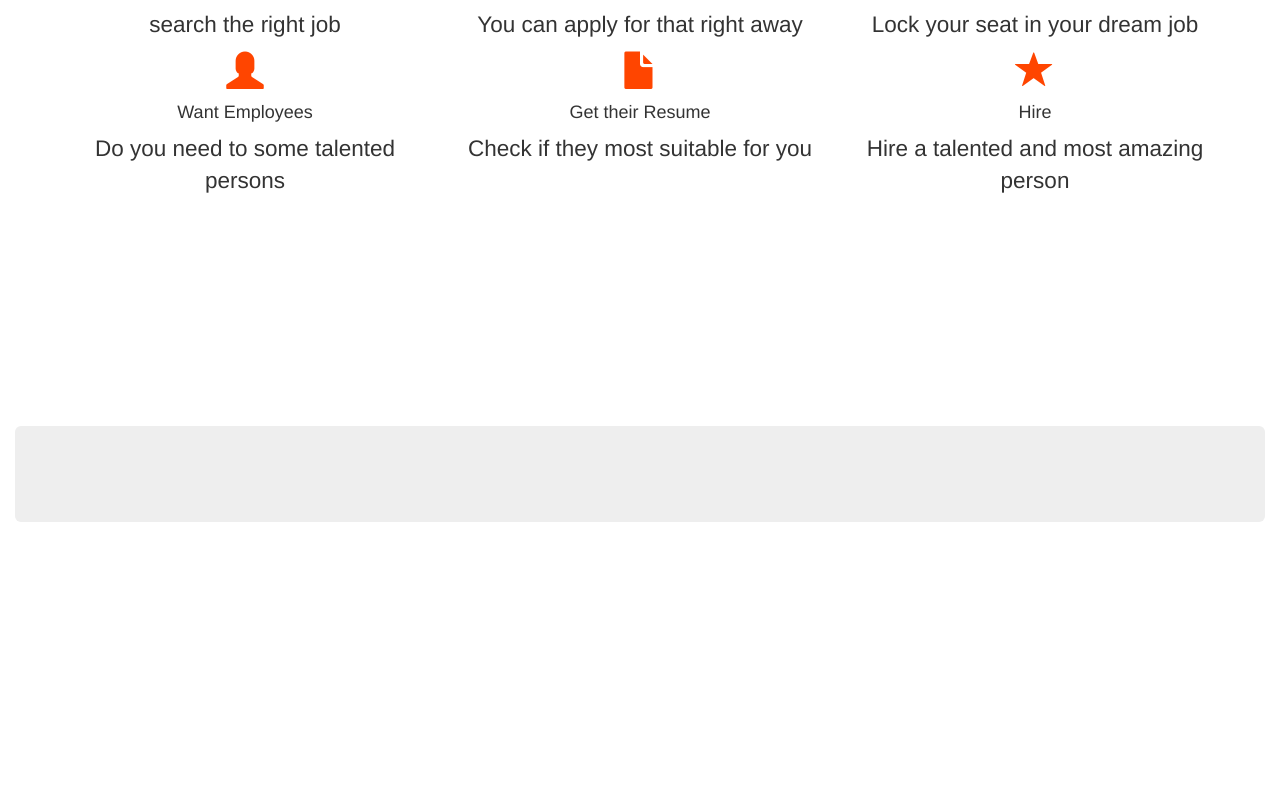
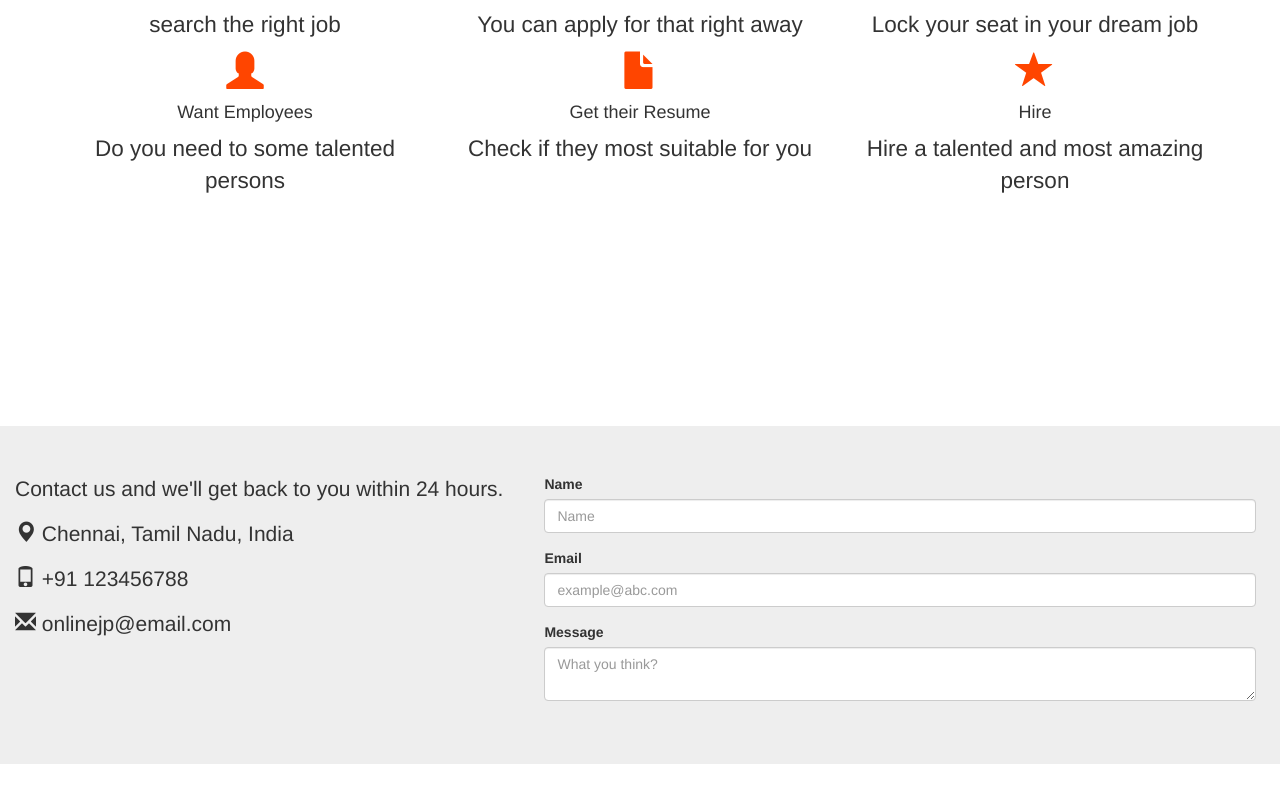
Before and after one commit to ptech12/onlinejobportal, a React (Create React App) app in the folder client/: page / in a window 1280 px wide. Shown: the part 1695-2489 px from the top of the page. Before the commit the page ends 2247 px from the top, so only its background shows below. Built offline with nearby package versions, Linux system fonts and the light colour scheme.

Commit message:
Adding forms and contact details

```diff
--- a/client/src/components/contact/Contact.js
+++ b/client/src/components/contact/Contact.js
@@ -1,5 +1,6 @@
 import React, { useState } from 'react'
 import axios from "axios"
+import "./style.css"
 import { Jumbotron, Row, Col, Container, Button, Form, FormGroup, Label, Input, FormText } from "reactstrap"
 export default function Contact() {
     const [ sent, setSent ] = useState(false);
@@ -23,13 +24,36 @@ export default function Contact() {
 
     return (
         <div className="contact">
-            <Container fluid>
                 <Jumbotron fluid>
-                    <Col xs="6">
+                    <Container fluid>
+                        <Row>
+                            <Col id="detail" sm="5">
+                                <p>Contact us and we'll get back to you within 24 hours.</p>
+                                <p><span class="glyphicon glyphicon-map-marker"></span> Chennai, Tamil Nadu, India</p>
+                                <p><span class="glyphicon glyphicon-phone"></span> +91 123456788</p>
+                                <p><span class="glyphicon glyphicon-envelope"></span> onlinejp@email.com</p>
+                            </Col>
+                            <Col sm="7" className="form-contact">
+                                <Form onSubmit={handleSend}>
+                                    <FormGroup >
+                                        <Label for="exampleName">Name</Label>
+                                        <Input type="text" id="exampleName" placeholder="Name" />
+                                    </FormGroup>
+                                    <FormGroup >
+                                        <Label for="exampleEmail">Email</Label>
+                                        <Input type="email" name="email" id="exampleEmail" placeholder="example@abc.com" />
+                                    </FormGroup>
 
-                    </Col>
+                                    <FormGroup>
+                                        <Label for="exampleText">Message</Label>
+                                        <Input type="textarea" placeholder="What you think?" name="text" id="exampleText" />
+                                    </FormGroup>
+                                </Form>
+                            </Col>
+                        </Row>
+                    </Container>
+
                 </Jumbotron>
-            </Container>
 
         </div>
         // <div className="contact">
```
